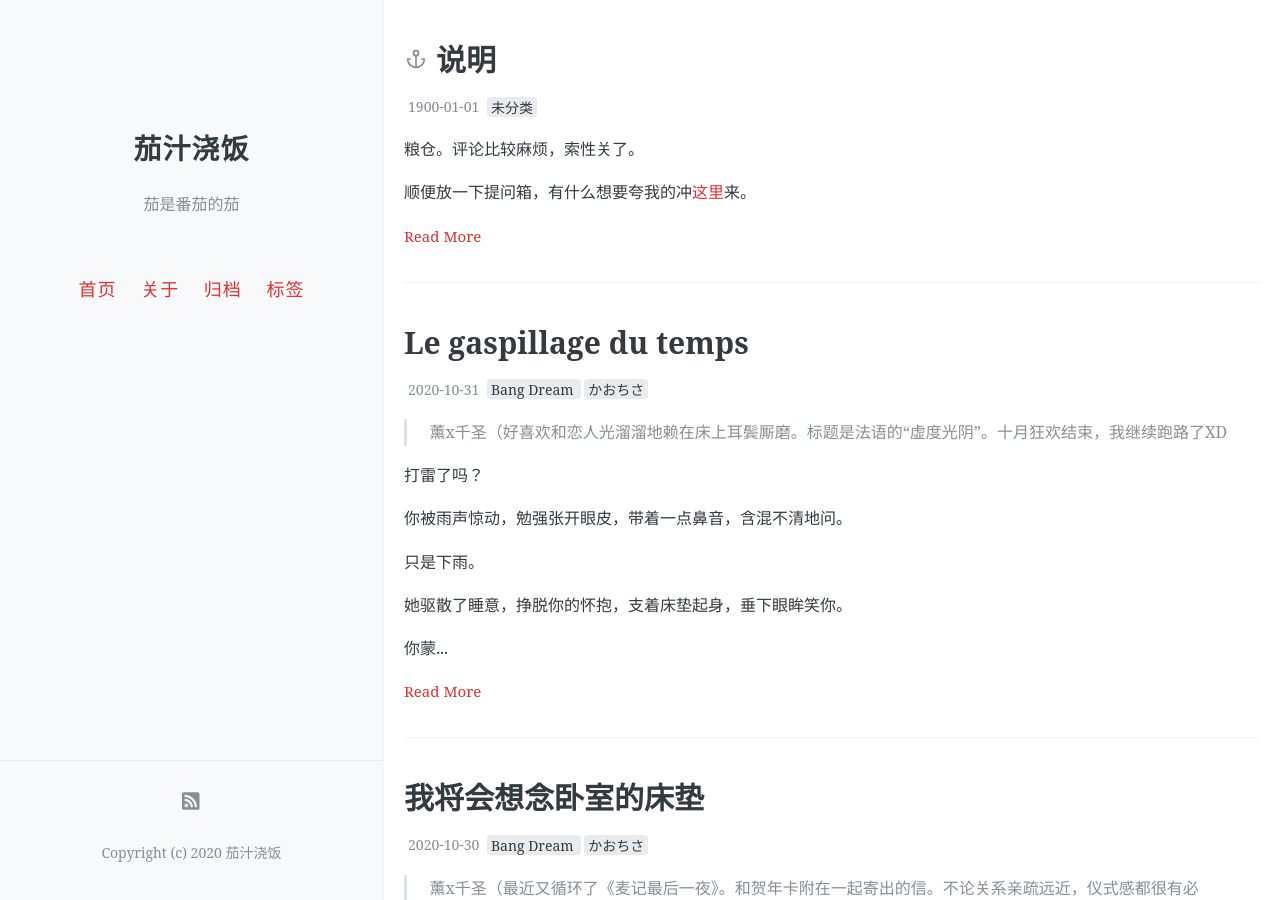
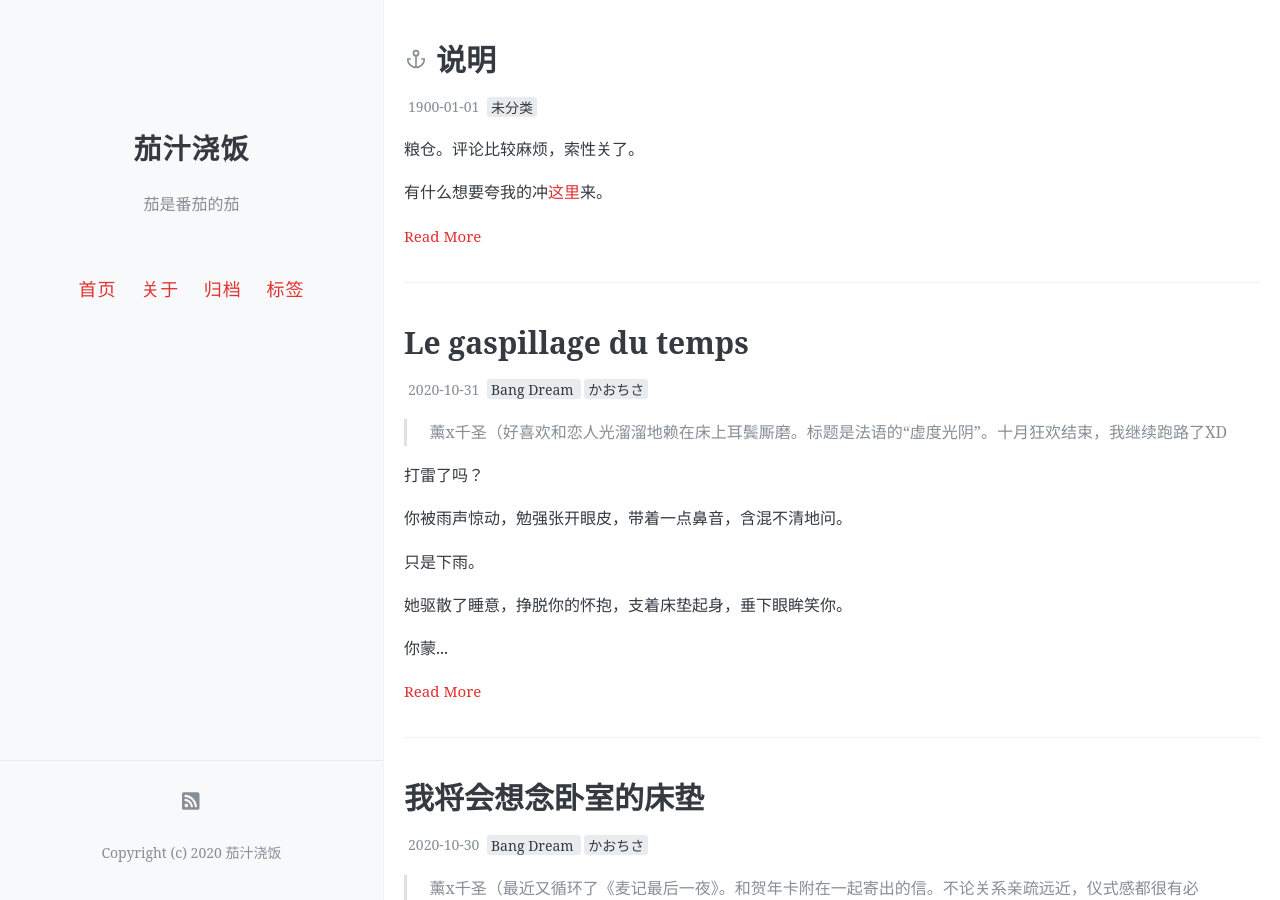
Before and after one commit to onemorebluemoon/ketchup, a Jekyll site: the page built from index.html, in a window 1280 px wide and 900 px high. Built offline with Jekyll 4.4.1, drawn with Linux system fonts in a browser that asks for light colours; the list of posts is cut into pages by our own code; comment, search, counter and statistics services are not loaded.

Commit message:
Update 1900-01-01-instructions.md

```diff
--- a/_posts/1900-01-01-instructions.md
+++ b/_posts/1900-01-01-instructions.md
@@ -11,4 +11,4 @@ pinned: true
 
 粮仓。评论比较麻烦，索性关了。
 
-顺便放一下提问箱，有什么想要夸我的冲[这里](https://www.popiapp.cn/HIc3DE)来。
+有什么想要夸我的冲[这里](https://www.popiapp.cn/HIc3DE)来。
```
